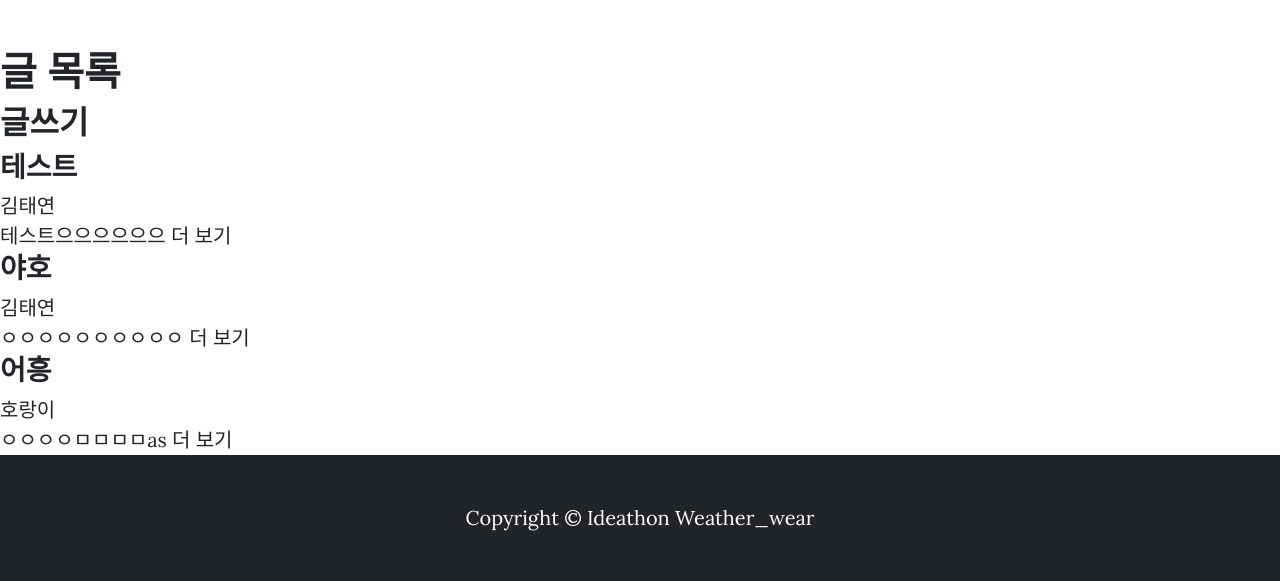
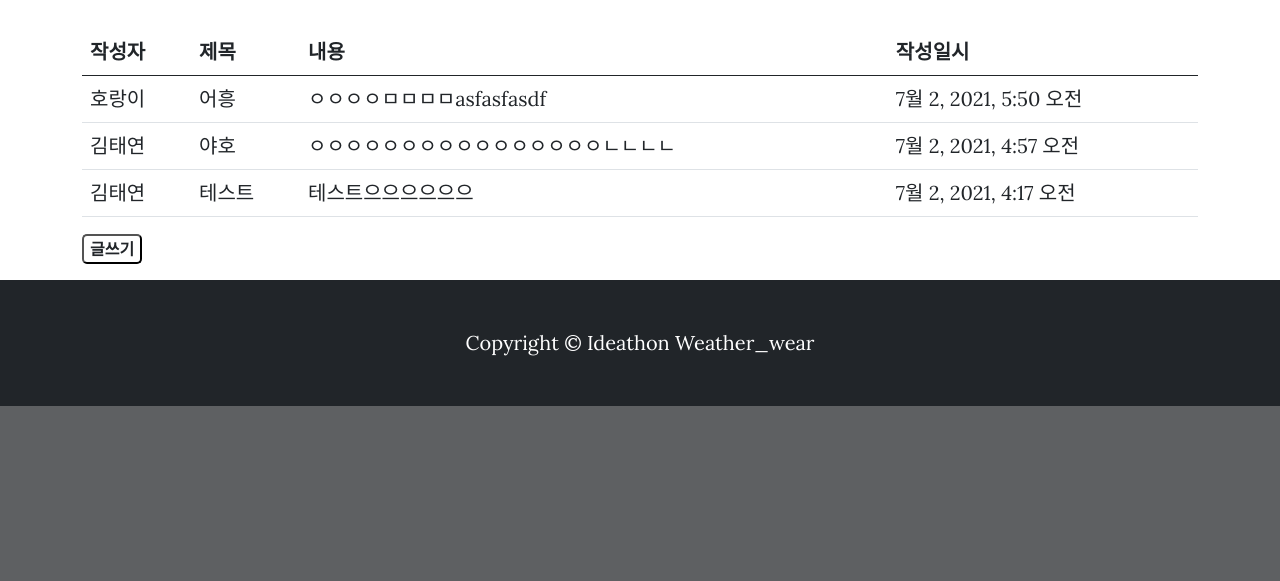
Before and after one commit to taeyeon0319/weatherwear, a Django app: page /community/ in a window 1280 px wide. Shown: the part 461-1042 px from the top of the page. After the commit the page ends 867 px from the top, so only its background shows below. Run offline with Django 3.2, Linux system fonts and the light colour scheme; data comes from the database, SQL or seed files in the repository; both versions use the stored data as it was after the commit; some libraries are stand-ins or nearby versions.

Commit message:
커뮤니티 게시글 디자인 변경

```diff
--- a/weather_wear/community/models.py
+++ b/weather_wear/community/models.py
@@ -12,4 +12,4 @@ class Community(models.Model):
         return self.title
 
     def summary(self):
-        return self.body[:10]
+        return self.body[:20]
--- a/weather_wear/community/templates/community/edit.html
+++ b/weather_wear/community/templates/community/edit.html
@@ -13,10 +13,11 @@
     </div>
 </header>
 
-<form action="{% url 'community:update' community.id %}" method="post">
+<form action="{% url 'community:update' community.id %}" method="post" enctype="multipart/form-data">
 	{%csrf_token%}
 	<p>제목 : <input type="text" name="title" value="{{community.title}}"></p>
 	<p>작성자 : <input type="text" name="writer" value="{{community.writer}}"></p>
+    <p>사진 : <input type="file" name = "image"></p>
 	<p>내용 : <textarea type="text" name="body" id="" cols="30" rows="10">{{community.body}}</textarea></p>
 	<button type="submit">제출</button>
 </form>
--- a/weather_wear/community/templates/community/show.html
+++ b/weather_wear/community/templates/community/show.html
@@ -5,27 +5,48 @@
         <div class="row gx-4 gx-lg-5 justify-content-center">
             <div class="col-md-10 col-lg-8 col-xl-7">
                 <div class="site-heading">
-                    <h5>오늘은 뭐 입을까? 커뮤니티</h5>
-                    <span class="subheading">날씨에 맞는 옷을 추천해주는 사이트</span>
+                    <h3>커뮤니티</h3>
                 </div>
             </div>
         </div>
     </div>
 </header>
-
-<h1>글 목록</h1>
-<h2><a href="{% url 'community:new' %}">글쓰기</a></h2>
-
-<div>
-	{% for community in communities %}
-	<div>
-		<h3>{{community.title}}</h3>
-		{{community.writer}}<br>
-		{{community.summary}}
-        <a href="{% url 'community:detail' community.id %}">더 보기</a>
-		<br>
-	</div>
-	{%endfor%}
+<style>
+    button{
+        background-color:white;
+        border-radius:5px;
+        font-size: medium;
+        font-weight: bold;
+    }
+    button:hover{
+        background-color: rgb(187, 223, 236);
+    }
+</style>
+<div class="container my-3">
+    <table class="table">
+        <thead>
+            <tr class="thead-blue">
+                <th>작성자</th>
+                <th>제목</th>
+                <th>내용</th>
+                <th>작성일시</th>
+            </tr>
+        </thead>
+        <tbody>
+            {% for community in communities %}
+            <tr>
+                <td>{{community.writer}}</td>
+                <td>{{community.title}}</td>
+                <td>
+                    <a href="{% url 'community:detail' community.id %}">
+                        {{community.summary}}
+                    </a>
+                </td>
+                <td>{{community.pub_date}}</td>
+            </tr>
+            {% endfor %}
+        </tbody>
+    </table>
+    <button><a href="{% url 'community:new' %}">글쓰기</a></button>
 </div>
-
 {% endblock %}
--- a/weather_wear/community/urls.py
+++ b/weather_wear/community/urls.py
@@ -10,4 +10,5 @@ urlpatterns = [
     path('edit/<str:id>', edit, name="edit"),
     path('update/<str:id>', update, name="update"),
     path('delete/<str:id>', delete, name="delete"),
+
 ]
--- a/weather_wear/community/views.py
+++ b/weather_wear/community/views.py
@@ -3,7 +3,7 @@ from .models import Community
 from django.utils import timezone
 
 def show(request):
-    communities = Community.objects.all()
+    communities = Community.objects.order_by('-pub_date')
     return render(request, 'community/show.html', {'communities':communities})
 
 def detail(request, id):
@@ -33,6 +33,7 @@ def update(request, id):
     update_community.writer = request.POST['writer']
     update_community.pub_date = timezone.now()
     update_community.body = request.POST['body']
+    update_community.image = request.FILES.get('image')
     update_community.save()
     return redirect('community:detail', update_community.id)
 
```
Also changed, not shown: weather_wear/community/templates/community/detail.html (+28 -10 lines), weather_wear/community/templates/community/new.html (+14 -1 lines), weather_wear/community/migrations/0001_initial.py, weather_wear/community/migrations/0002_remove_community_view_count.py (added), weather_wear/community/migrations/0003_comment.py (added), weather_wear/community/migrations/0004_delete_comment.py (added), weather_wear/db.sqlite3, weather_wear/media/community/16511522954_20181207141130.jpg (added), weather_wear/media/community/16511522954_20181207141130_H8VZY0O.jpg (added), weather_wear/media/community/16511522954_20181207141130_cDiYwA9.jpg (added), weather_wear/media/community/common.jpg (added), weather_wear/media/community/멋쟁이_사자처럼_PwHe83o.jpg (added), weather_wear/media/community/멋쟁이_사자처럼_dW2oG2p.jpg (added).
